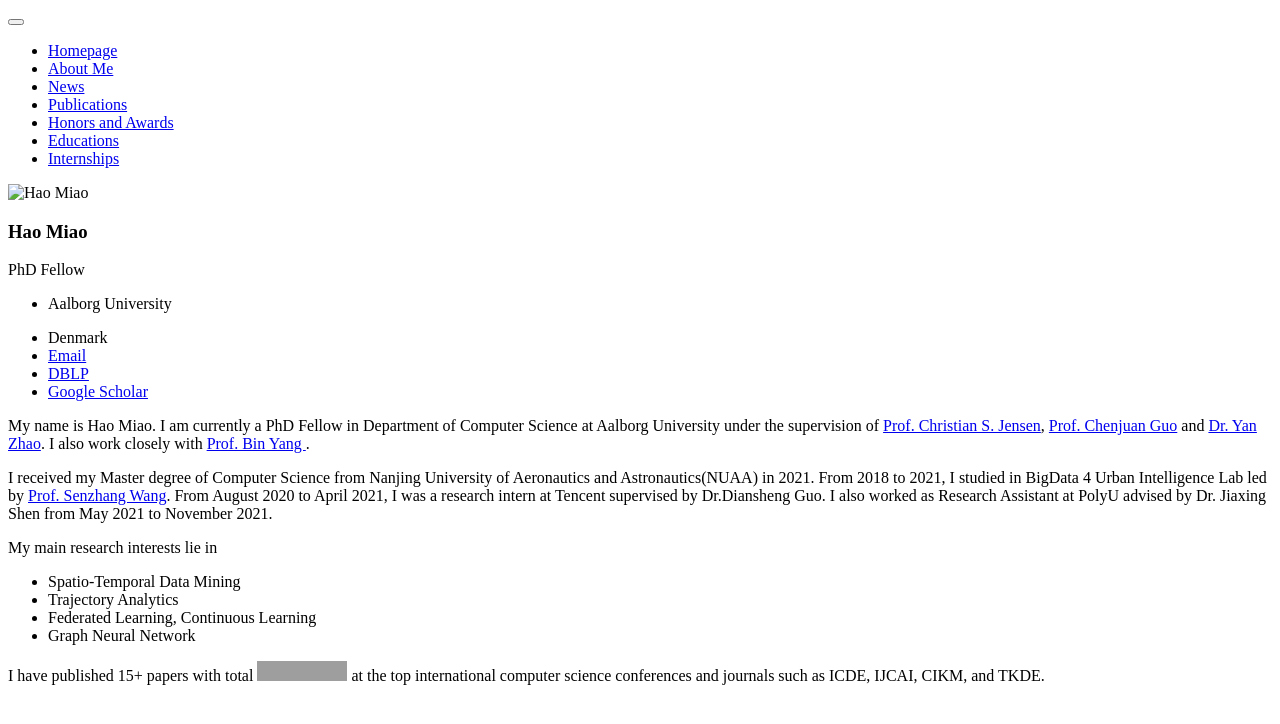
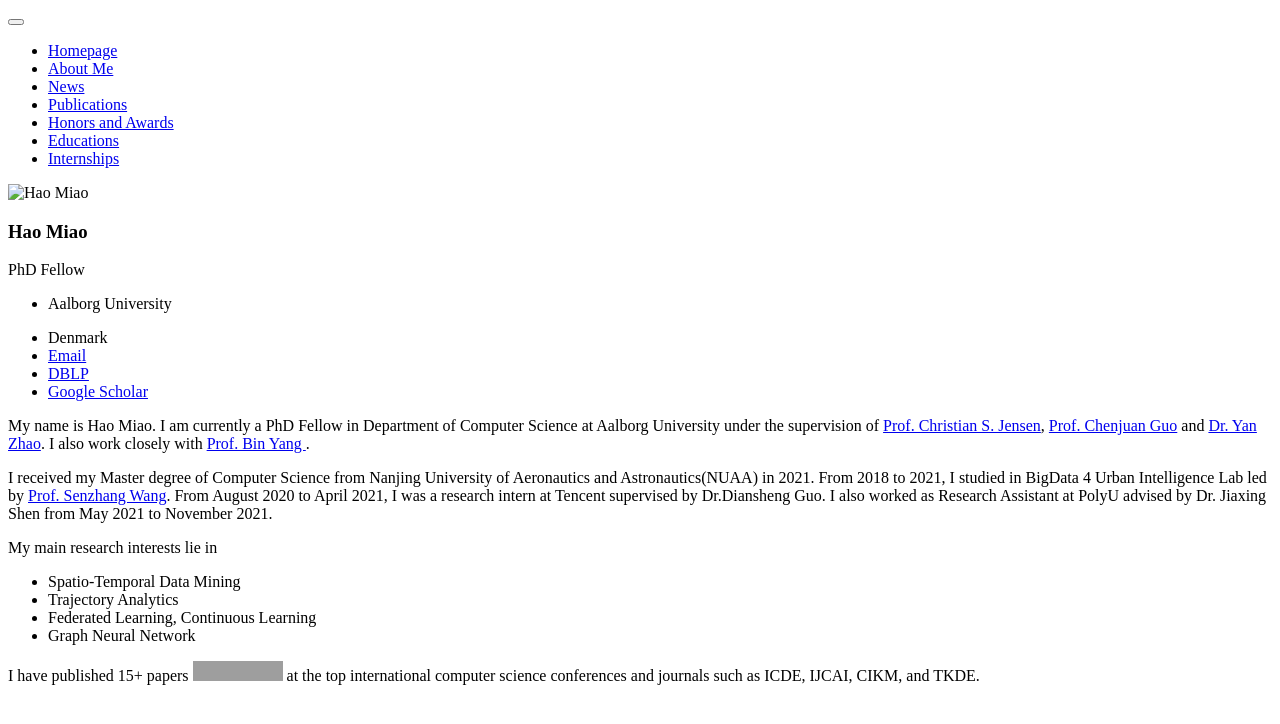
Before and after one commit to MiaoHaoSunny/MiaoHaoSunny.github.io, a Jekyll site: the page built from _pages/includes/intro.md, in a window 1280 px wide. Shown: the top 724 px of the page. Built offline with Jekyll 4.4.1, drawn with Linux system fonts in a browser that asks for light colours; our own code applies the rules of GitHub Pages for plain Markdown files; grey boxes are pictures that could not be loaded.

Commit message:
Update intro.md

```diff
--- a/_pages/includes/intro.md
+++ b/_pages/includes/intro.md
@@ -8,4 +8,4 @@
 - Federated Learning, Continuous Learning
 - Graph Neural Network
 
-I have published 15+ papers with total <a href='https://scholar.google.com/citations?user=eRouT0MAAAAJ'><img src="https://img.shields.io/endpoint?logo=Google%20Scholar&url=https%3A%2F%2Fcdn.jsdelivr.net%2Fgh%2FRayeRen%2Fmiaohaosunny.github.io@google-scholar-stats%2Fgs_data_shieldsio.json&labelColor=f6f6f6&color=9cf&style=flat&label=citations"></a> at the top international computer science conferences and journals such as ICDE, IJCAI, CIKM, and TKDE.
+I have published 15+ papers <a href='https://scholar.google.com/citations?user=eRouT0MAAAAJ'><img src="https://img.shields.io/endpoint?logo=Google%20Scholar&url=https%3A%2F%2Fcdn.jsdelivr.net%2Fgh%2FRayeRen%2Fmiaohaosunny.github.io@google-scholar-stats%2Fgs_data_shieldsio.json&labelColor=f6f6f6&color=9cf&style=flat&label=citations"></a> at the top international computer science conferences and journals such as ICDE, IJCAI, CIKM, and TKDE.
```
